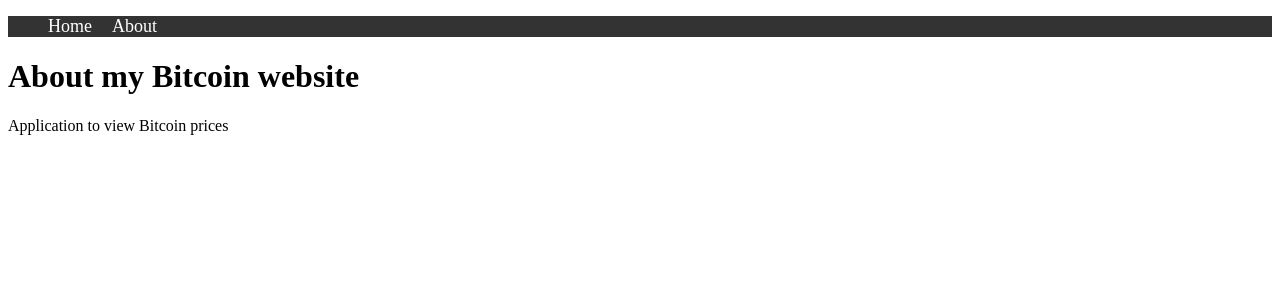
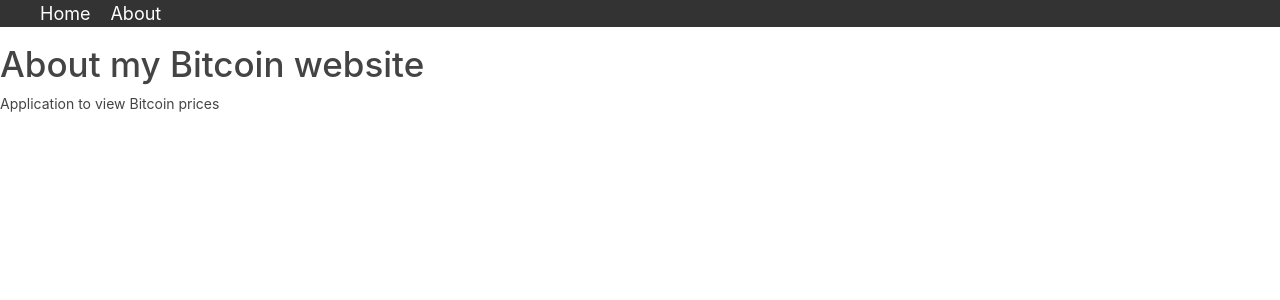
Before and after one commit to RSP531/NextJSBitcoin, a Next.js app: page /about in a window 1280 px wide. Shown: the top 300 px of the page. Built offline with nearby package versions, Linux system fonts and the light colour scheme.

Commit message:
basic app scaffold completed including bootswatch a bootstrap theme

```diff
--- /dev/null
+++ b/components/Layout.js
@@ -0,0 +1,18 @@
+import Head from "next/head";
+import Navbar from "./Navbar";
+
+const Layout = props => (
+  <div>
+    <Head>
+      <title>BitCoinPricer</title>
+      <link
+        rel="stylesheet"
+        href="https://bootswatch.com/4/pulse/bootstrap.min.css"
+      />
+    </Head>
+    <Navbar />
+    {props.children}
+  </div>
+);
+
+export default Layout;
--- a/pages/about.js
+++ b/pages/about.js
@@ -1,13 +1,14 @@
 import Link from "next/link";
-import NavBar from "../components/navbar";
+import Layout from "../components/Layout";
 
 //about page
 const About = () => (
-  <div>
-    <NavBar />
-    <h1>About my Bitcoin website</h1>
-    <p>Application to view Bitcoin prices</p>
-  </div>
+  <Layout>
+    <div>
+      <h1>About my Bitcoin website</h1>
+      <p>Application to view Bitcoin prices</p>
+    </div>
+  </Layout>
 );
 
 export default About;
```
Also changed, not shown: pages/index.js (+6 -5 lines).
